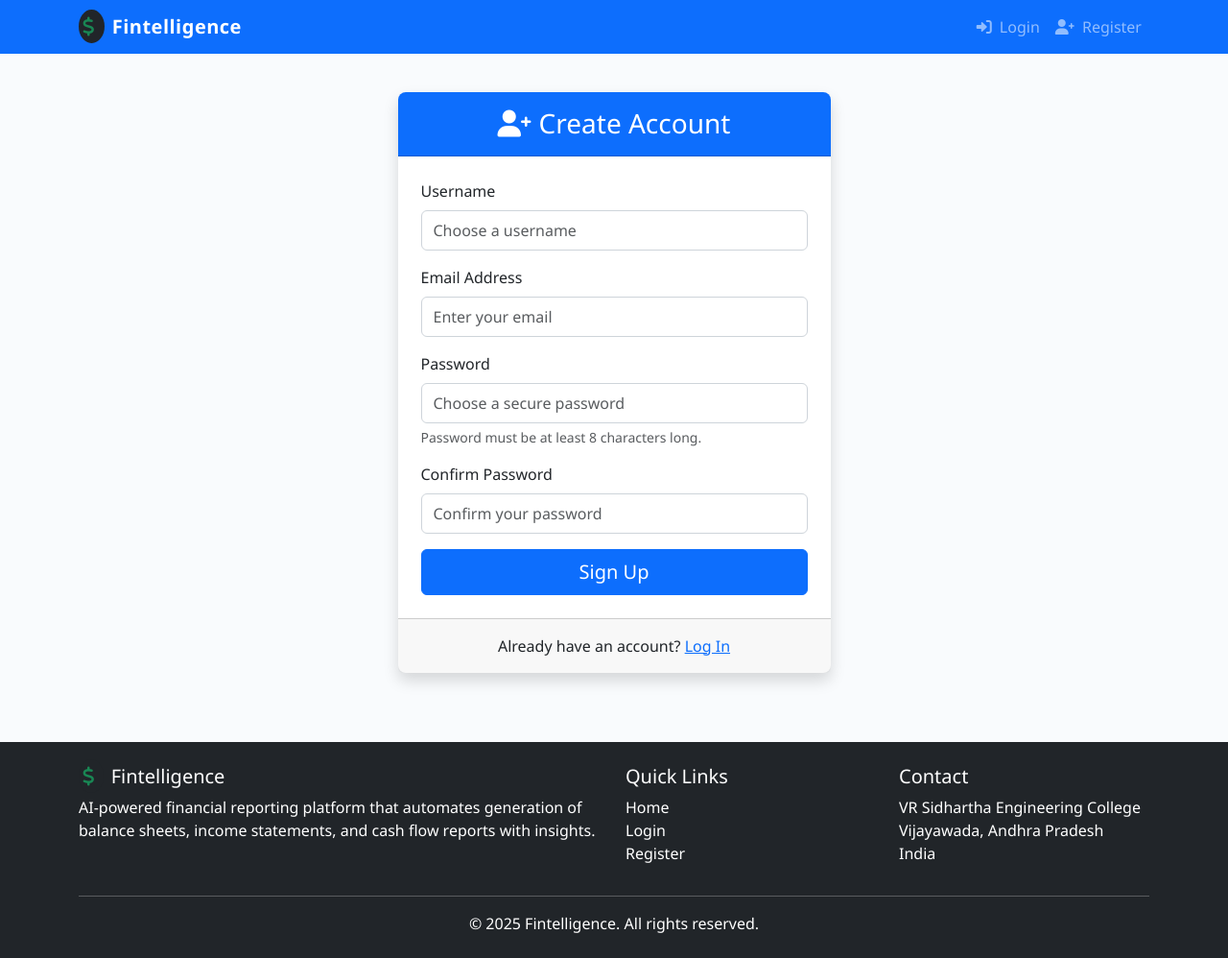
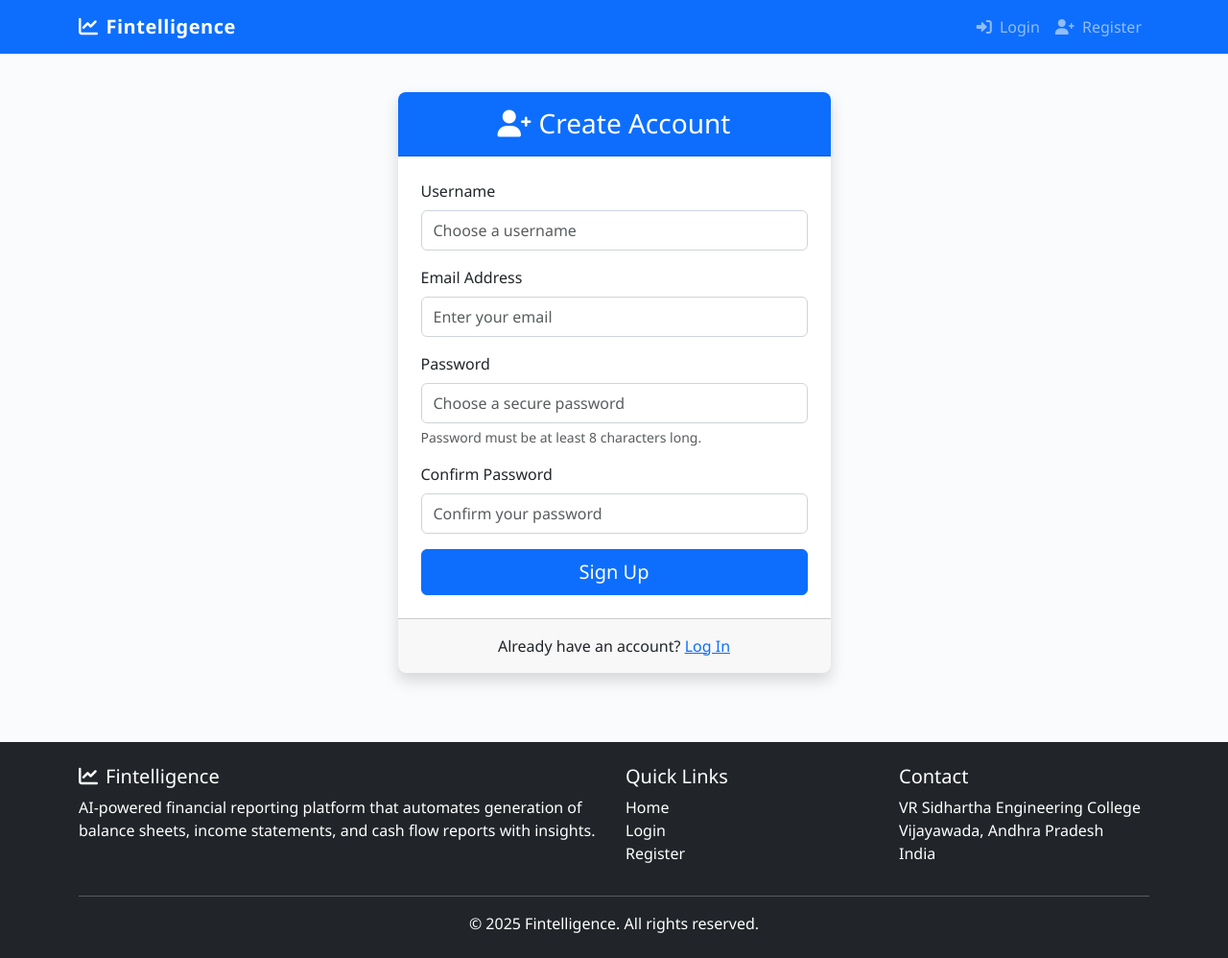
Before and after one commit to Pranathi-kandala/Fintelligence-dashboard-Jatayu-virtusa-, a Flask app: page /register in a window 1280 px wide. Shown: the whole page at 96% size. Run offline with Flask 3, Linux system fonts and the light colour scheme; some libraries are stand-ins or nearby versions.

Commit message:
Enhance financial analysis with dynamic data and improve visual appearance
Integrates OpenAI, replaces hardcoded analysis data with dynamic data, and updates icons in base.html.

Replit-Commit-Author: Agent
Replit-Commit-Session-Id: fa5a6b68-5ce9-4aeb-923c-e7ee2f5f24d8
Replit-Commit-Screenshot-Url: https://storage.googleapis.com/screenshot-production-us-central1/e1dc70ba-2079-4c30-b6e9-31a241c41529/c08c05aa-43d5-47af-883c-6992dabe0e40.jpg

```diff
--- a/pyproject.toml
+++ b/pyproject.toml
@@ -19,4 +19,5 @@ dependencies = [
     "anthropic>=0.50.0",
     "xhtml2pdf>=0.2.17",
     "pytz>=2025.2",
+    "openai>=1.76.0",
 ]
--- a/templates/base.html
+++ b/templates/base.html
@@ -24,9 +24,7 @@
     <nav class="navbar navbar-expand-lg navbar-dark bg-primary">
         <div class="container">
             <a class="navbar-brand" href="{{ url_for('landing') }}">
-                <span class="bg-dark rounded-circle p-1 me-2">
-                    <i class="fas fa-dollar-sign text-success"></i>
-                </span>Fintelligence
+                <i class="fas fa-chart-line text-white me-2"></i>Fintelligence
             </a>
             <button class="navbar-toggler" type="button" data-bs-toggle="collapse" data-bs-target="#navbarNav"
                     aria-controls="navbarNav" aria-expanded="false" aria-label="Toggle navigation">
@@ -107,9 +105,7 @@
             <div class="row">
                 <div class="col-md-6">
                     <h5>
-                        <span class="bg-dark rounded-circle p-1 me-2">
-                            <i class="fas fa-dollar-sign text-success"></i>
-                        </span>Fintelligence
+                        <i class="fas fa-chart-line text-white me-2"></i>Fintelligence
                     </h5>
                     <p>AI-powered financial reporting platform that automates generation of balance sheets, income statements, and cash flow reports with insights.</p>
                 </div>
```
Also changed, not shown: templates/financial_analysis.html (+14 -10 lines), 1 other file.
